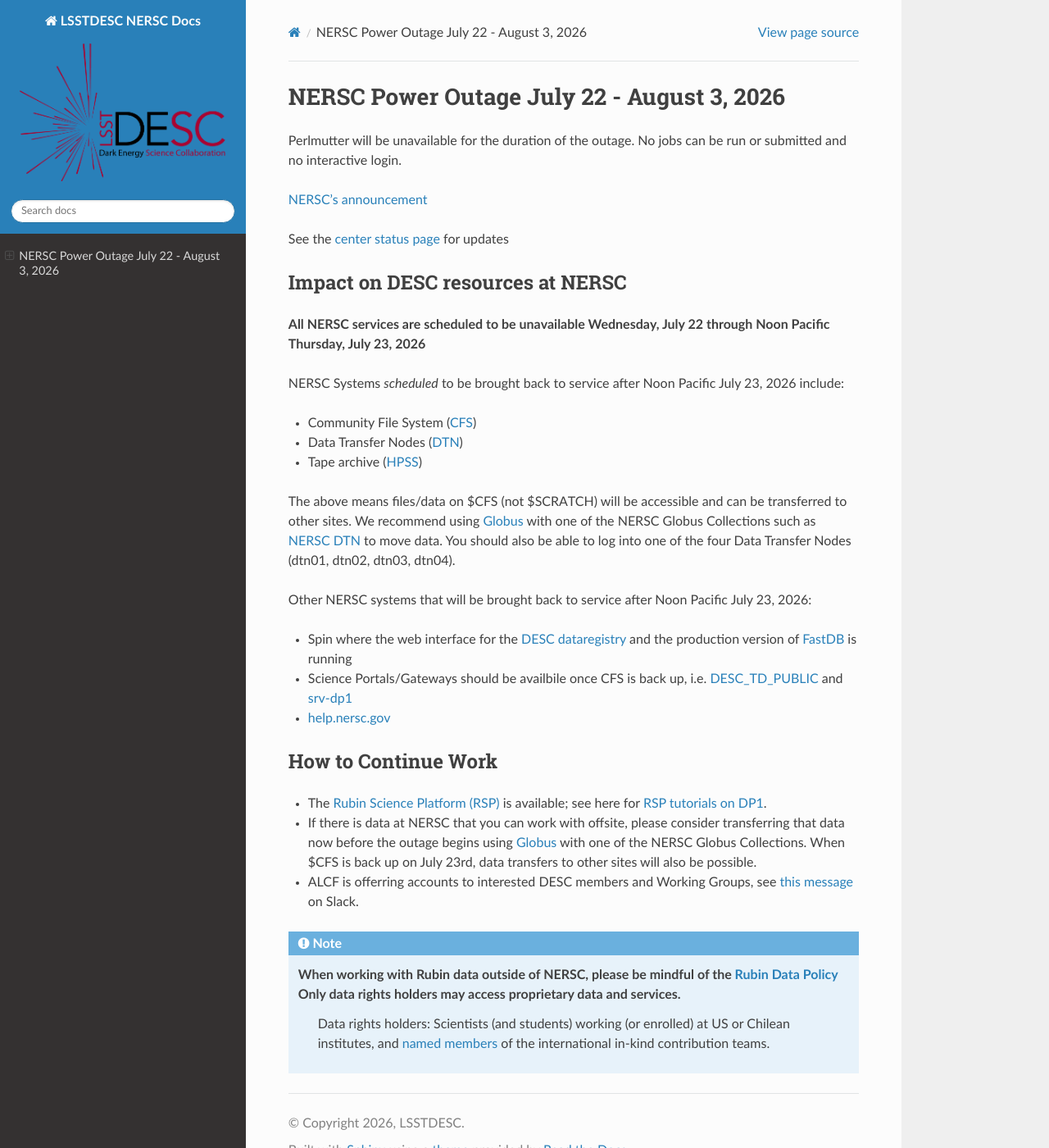
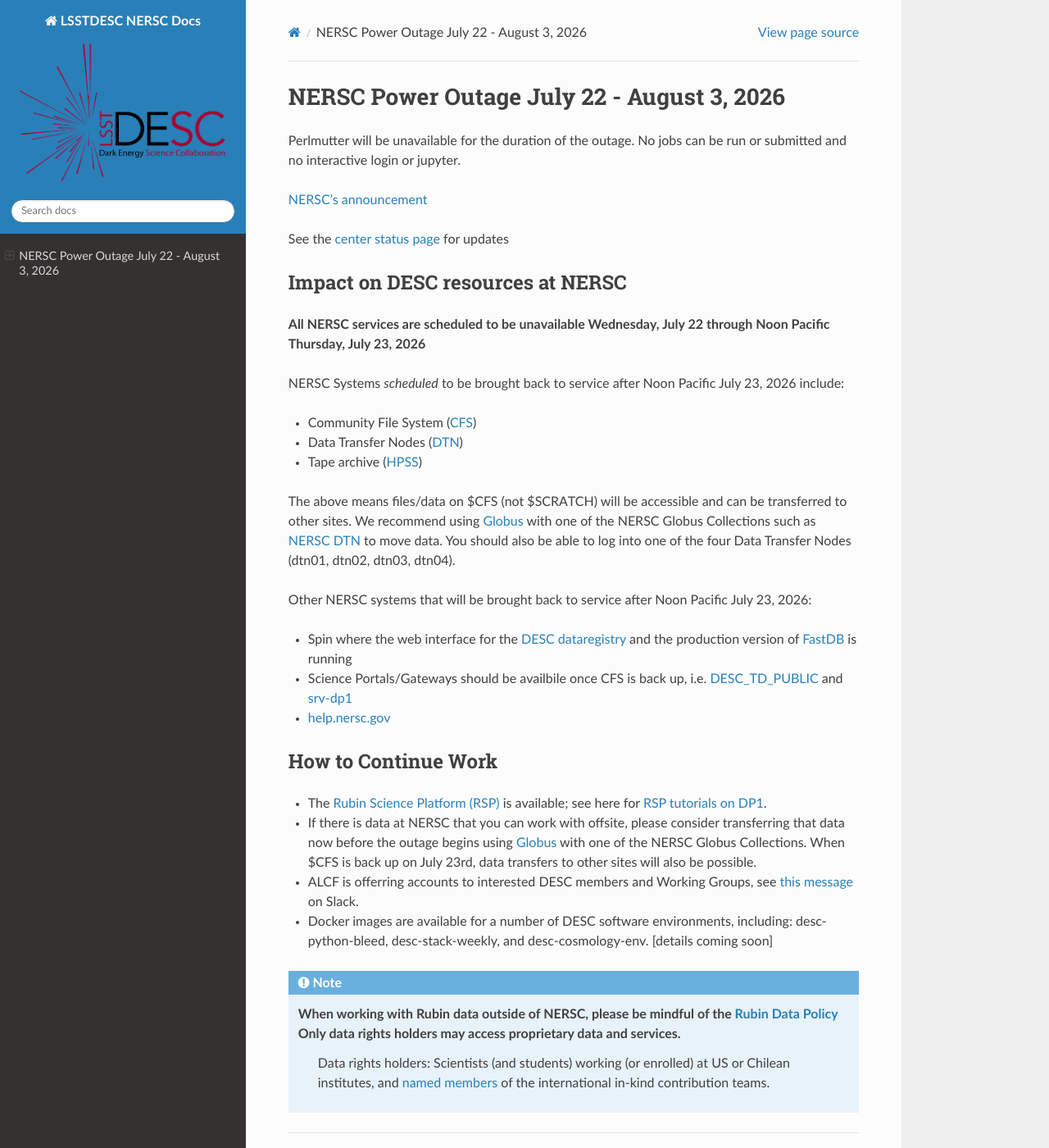
Before and after one commit to LSSTDESC/nersc, a Sphinx documentation site: the page built from docs/source/news/2026-07-09-nersc-outage.rst, in a window 1280 px wide and 1400 px high. Shown: the whole window at 82% size. Built offline with Sphinx 7.4.7 and the Read the Docs theme 3.1.0, drawn with Linux system fonts in a browser that asks for light colours; pages that are not in the unit, such as notebooks, are missing from menus.

Commit message:
Update NERSC outage details and add Docker info
Added information about Jupyter unavailability and Docker images for DESC software environments.

```diff
--- a/docs/source/news/2026-07-09-nersc-outage.rst
+++ b/docs/source/news/2026-07-09-nersc-outage.rst
@@ -1,7 +1,7 @@
 NERSC Power Outage July 22 - August 3, 2026
 -----------------------------------------
 
-Perlmutter will be unavailable for the duration of the outage. No jobs can be run or submitted and no interactive login.
+Perlmutter will be unavailable for the duration of the outage. No jobs can be run or submitted and no interactive login or jupyter.
 
 `NERSC's announcement <https://www.nersc.gov/users/user-news/major-power-upgrade-to-disrupt-services-july-20-august-7>`__
 
@@ -40,6 +40,8 @@
 
 * ALCF is offerring accounts to interested DESC members and Working Groups, see `this message <https://discovery-alliance.slack.com/archives/C2M8F9BA6/p1784143431387739>`__ on Slack.
 
+* Docker images are available for a number of DESC software environments, including: desc-python-bleed, desc-stack-weekly, and desc-cosmology-env.  [details coming soon]
+
 .. note::
 
    When working with Rubin data outside of NERSC, please be mindful of the `Rubin Data Policy <http://ls.st/rdo-013>`__ Only data rights holders may access proprietary data and services.
```
